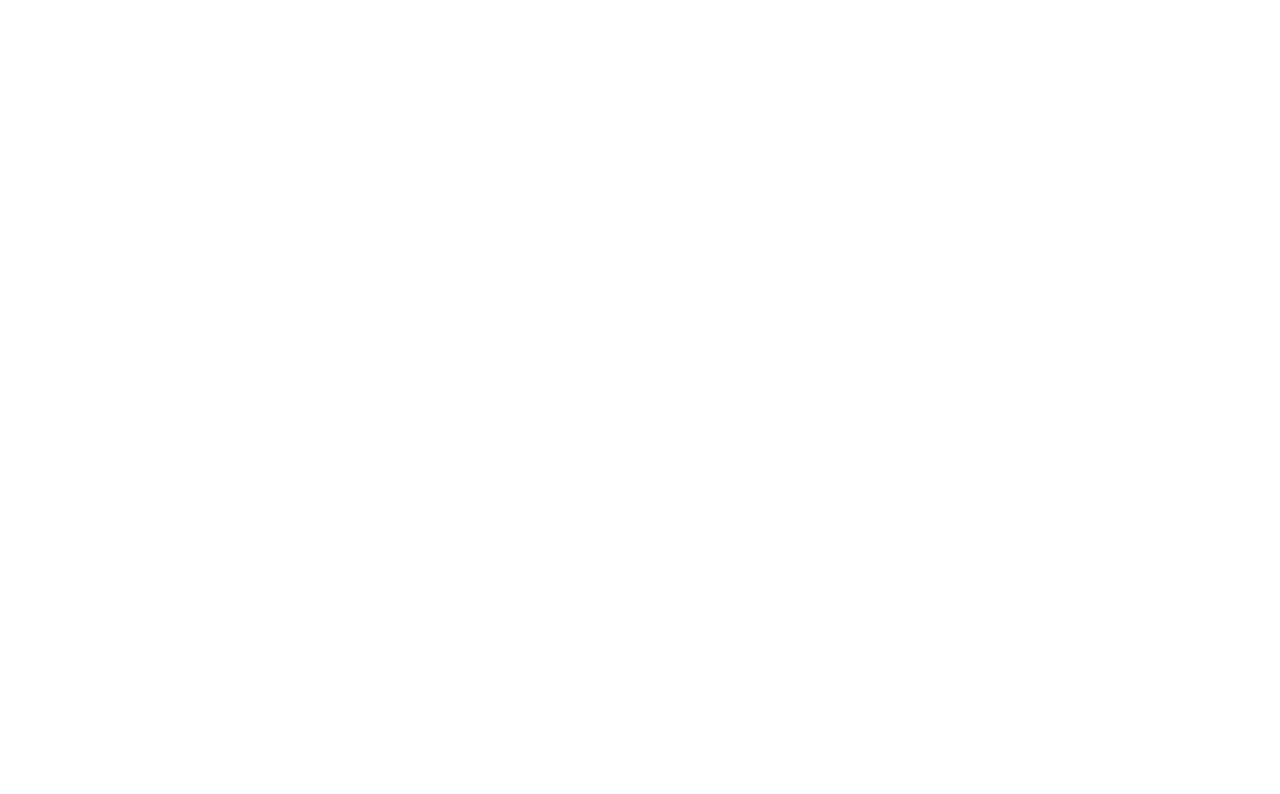
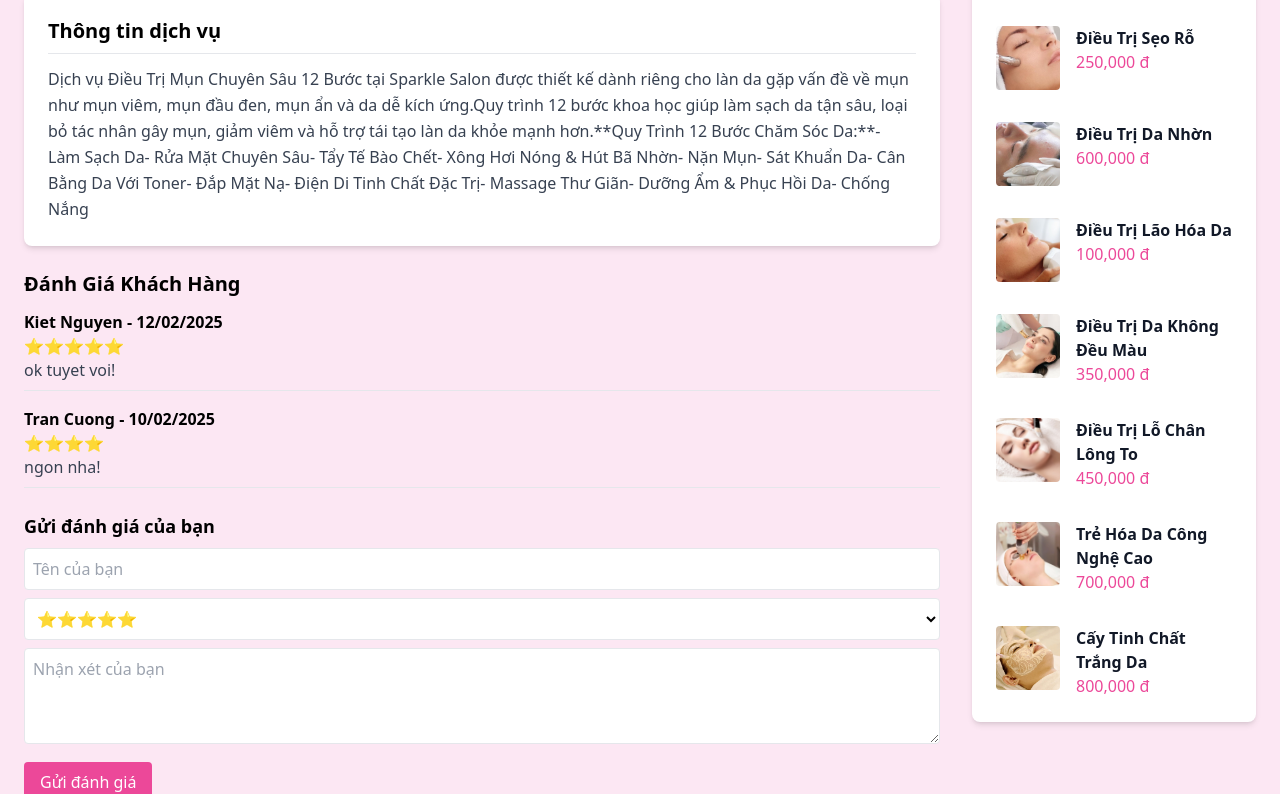
Before and after one commit to Rosettyluvhenny/SWP_SP25, a React (Vite) app in the folder sparkle-salon-fe/: page /service/1 in a window 1280 px wide. Before the commit this address had no page. Shown: the part 467-1261 px from the top of the page. Before the commit the page ends 800 px from the top, so only its background shows below. Built offline with nearby package versions, Linux system fonts and the light colour scheme.

Commit message:
modified Service Detail with 2 new components

```diff
--- a/sparkle-salon-fe/src/App.tsx
+++ b/sparkle-salon-fe/src/App.tsx
@@ -22,7 +22,7 @@
         <Route path="/" element={<MainLayout><Home /></MainLayout>} />
         <Route path="/about" element={<MainLayout><About /></MainLayout>} />
         <Route path="/service" element={<MainLayout><Service /></MainLayout>} />
-        <Route path="/service/:name.html" element={<MainLayout><ServiceDetail /></MainLayout>} />
+        <Route path="/service/:id" element={<MainLayout><ServiceDetail /></MainLayout>} />
         <Route path="/contact" element={<MainLayout><Contact /></MainLayout>} />
         <Route path="/blog" element={<MainLayout><Blog /></MainLayout>} />
         <Route path="/forgot-password" element={<MainLayout><ForgotPassword /></MainLayout>} />
--- a/sparkle-salon-fe/src/components/FeedbackForm.tsx
+++ b/sparkle-salon-fe/src/components/FeedbackForm.tsx
@@ -35,12 +35,12 @@
                 placeholder="Tên của bạn"
                 value={newFeedback.name}
                 onChange={(e) => setNewFeedback({ ...newFeedback, name: e.target.value })}
-                className="border p-2 w-full mt-2 rounded bg-gray-100"
+                className="border p-2 w-full mt-2 rounded bg-white"
             />
             <select
                 value={newFeedback.rating}
                 onChange={(e) => setNewFeedback({ ...newFeedback, rating: Number(e.target.value) })}
-                className="border p-2 w-full mt-2 rounded bg-gray-100"
+                className="border p-2 w-full mt-2 rounded bg-white"
             >
                 {[5, 4, 3, 2, 1].map((star) => (
                     <option key={star} value={star}>{"⭐".repeat(star)}</option>
@@ -50,7 +50,7 @@
                 placeholder="Nhận xét của bạn"
                 value={newFeedback.comment}
                 onChange={(e) => setNewFeedback({ ...newFeedback, comment: e.target.value })}
-                className="border p-2 w-full mt-2 rounded h-24 bg-gray-100"
+                className="border p-2 w-full mt-2 rounded h-24 bg-white"
             ></textarea>
             <button
                 onClick={handleSubmit}
--- a/sparkle-salon-fe/src/data/feedbacksData.ts
+++ b/sparkle-salon-fe/src/data/feedbacksData.ts
@@ -1,4 +1,4 @@
 export const feedbacksData = [
-    { name: "Kiet Nguyen", rating: 5, comment: "Dịch vụ tuyệt vời!", date: "12/02/2025" },
-    { name: "Tran Cuong", rating: 4, comment: "Rất hài lòng với chất lượng!", date: "10/02/2025" },
+    { name: "Kiet Nguyen", rating: 5, comment: "ok tuyet voi!", date: "12/02/2025" },
+    { name: "Tran Cuong", rating: 4, comment: "ngon nha!", date: "10/02/2025" },
 ];
--- a/sparkle-salon-fe/src/pages/ServiceDetail.tsx
+++ b/sparkle-salon-fe/src/pages/ServiceDetail.tsx
@@ -1,17 +1,23 @@
 import { useParams, Link, useNavigate } from "react-router-dom";
 import { useEffect, useState } from "react";
 import servicesData, { Service } from "../data/servicesData";
+import { feedbacksData } from "../data/feedbacksData";
 import { FaClock, FaStar, FaMoneyBill } from "react-icons/fa";
+import FeedbackForm from "../components/FeedbackForm";
+import FeedbackList from "../components/FeedbackList";
+
+interface Feedback {
+    name: string;
+    rating: number;
+    comment: string;
+    date: string;
+}
 
 export default function ServiceDetail() {
     const { id } = useParams();
     const navigate = useNavigate();
     const [service, setService] = useState<Service | null>(null);
-    const [feedbacks, setFeedbacks] = useState([
-        { name: "Lan Pham", rating: 5, comment: "Dịch vụ tuyệt vời!", date: "12/02/2025" },
-        { name: "Minh Nguyen", rating: 4, comment: "Rất hài lòng với chất lượng!", date: "10/02/2025" },
-    ]);
-    const [newFeedback, setNewFeedback] = useState({ name: "", rating: 5, comment: "" });
+    const [feedbacks, setFeedbacks] = useState<Feedback[]>(feedbacksData);
 
     useEffect(() => {
         const foundService = servicesData.find((s) => s.id === Number(id));
@@ -30,11 +36,8 @@
         navigate("/contact", { state: { selectedService: service.name } });
     };
 
-    const handleFeedbackSubmit = () => {
-        if (newFeedback.name && newFeedback.comment) {
-            setFeedbacks([...feedbacks, { ...newFeedback, date: new Date().toLocaleDateString() }]);
-            setNewFeedback({ name: "", rating: 5, comment: "" });
-        }
+    const handleFeedbackSubmit = (newFeedback: Feedback) => {
+        setFeedbacks((prev) => [newFeedback, ...prev]);
     };
 
     return (
@@ -54,7 +57,8 @@
                             </h1>
                             <p className="text-pink-500 text-lg font-semibold mt-1">
                                 <FaMoneyBill className="inline-block" />{" "}
-                                {service.price.toLocaleString()} vnđ (Đã bao gồm VAT)
+                                {service.price.toLocaleString()} vnđ (Đã bao gồm
+                                VAT)
                             </p>
                             <p className="flex items-center text-gray-600 mt-2">
                                 <FaClock className="mr-2 text-black" />{" "}
@@ -72,7 +76,7 @@
                         </div>
                     </div>
 
-                    {/* Desciption Section */}
+                    {/* Description Section */}
                     <div className="bg-white shadow-md p-6 rounded-lg">
                         <h2 className="text-xl font-semibold border-b pb-2">
                             Thông tin dịch vụ
@@ -83,50 +87,12 @@
                     </div>
 
                     {/* Feedback Section */}
-                    <div className="bg-white shadow-md p-6 rounded-lg">
-                        <h2 className="text-3xl font-semibold border-b pb-2 text-pink-500">Đánh giá</h2>
-                        <div className="mt-3 space-y-4">
-                            {feedbacks.map((fb, index) => (
-                                <div key={index} className="border-b pb-2">
-                                    <p className="font-semibold">{fb.name} - {fb.date}</p>
-                                    <p className="text-yellow-500">{"⭐".repeat(fb.rating)}</p>
-                                    <p className="text-gray-700">{fb.comment}</p>
-                                </div>
-                            ))}
-                        </div>
-
-                        {/* Feedback Form */}
-                        <div className="mt-6">
-                            <h3 className="text-lg font-semibold">Gửi đánh giá của bạn</h3>
-                            <input
-                                type="text"
-                                placeholder="Tên của bạn"
-                                value={newFeedback.name}
-                                onChange={(e) => setNewFeedback({ ...newFeedback, name: e.target.value })}
-                                className="border p-2 w-full mt-2 rounded bg-gray-100"
-                            />
-                            <select
-                                value={newFeedback.rating}
-                                onChange={(e) => setNewFeedback({ ...newFeedback, rating: Number(e.target.value) })}
-                                className="border p-2 w-full mt-2 rounded bg-gray-100"
-                            >
-                                {[5, 4, 3, 2, 1].map((star) => (
-                                    <option key={star} value={star}>{"⭐".repeat(star)}</option>
-                                ))}
-                            </select>
-                            <textarea
-                                placeholder="Nhận xét của bạn"
-                                value={newFeedback.comment}
-                                onChange={(e) => setNewFeedback({ ...newFeedback, comment: e.target.value })}
-                                className="border p-2 w-full mt-2 rounded h-24 bg-gray-100"
-                            ></textarea>
-                            <button
-                                onClick={handleFeedbackSubmit}
-                                className="bg-pink-500 hover:bg-pink-600 text-white py-2 px-4 rounded mt-3"
-                            >
-                                Gửi đánh giá
-                            </button>
-                        </div>
+                    <div className="mt-8">
+                        <h2 className="text-xl font-semibold">
+                            Đánh Giá Khách Hàng
+                        </h2>
+                        <FeedbackList feedbacks={feedbacks} />
+                        <FeedbackForm onSubmit={handleFeedbackSubmit} />
                     </div>
                 </div>
 
@@ -143,7 +109,7 @@
                                 <Link
                                     to={`/service/${related.id}`}
                                     key={related.id}
-                                    className="block mt-4 hover:bg-gray-100 p-2 rounded-md transition"
+                                    className="block mt-4 hover:bg-pink-100 p-2 rounded-md transition"
                                 >
                                     <div className="flex gap-4">
                                         <img
@@ -156,7 +122,8 @@
                                                 {related.name}
                                             </p>
                                             <p className="text-pink-500 font-medium">
-                                                {related.price.toLocaleString()} đ
+                                                {related.price.toLocaleString()}{" "}
+                                                đ
                                             </p>
                                         </div>
                                     </div>
```
